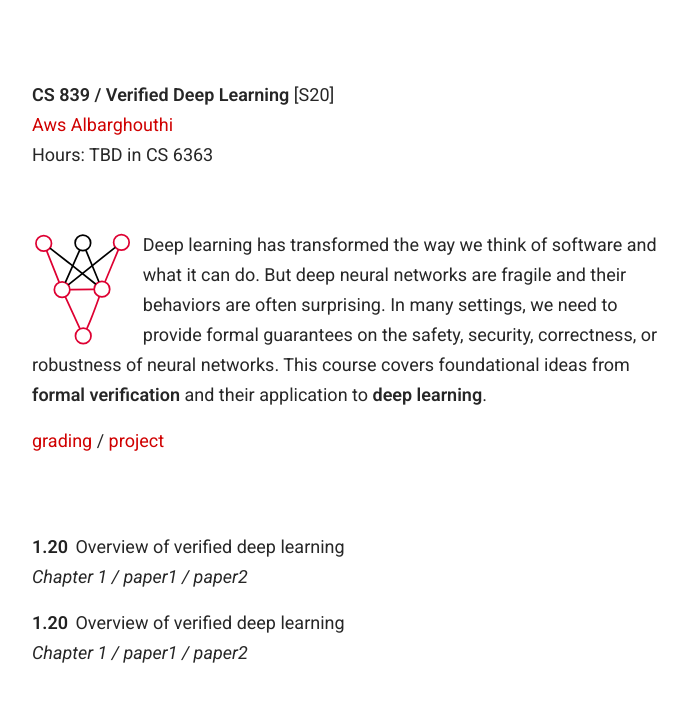
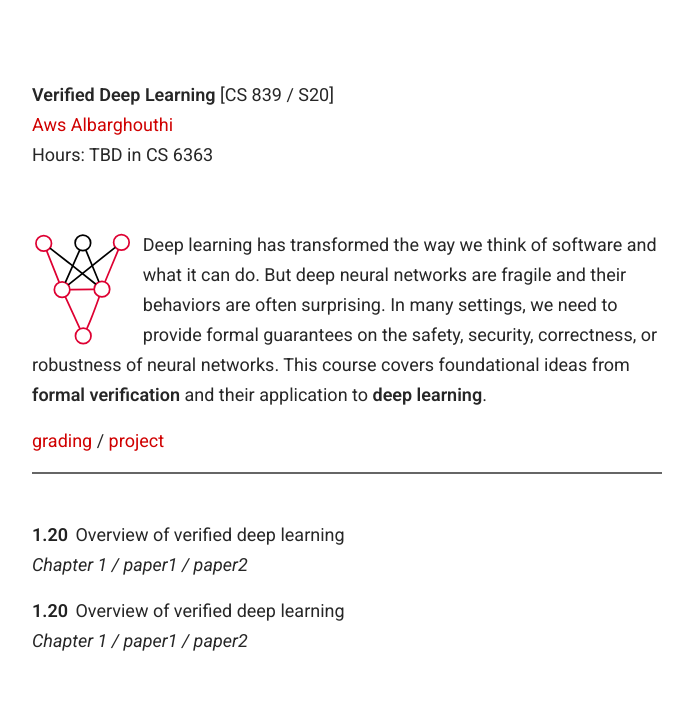
Before and after one commit to verifieddeeplearning/verifieddeeplearning.github.io, a plain HTML site: page course/index.html in a window 1280 px wide. Shown: the whole page, without its empty margins (293-980 px from the left). Drawn offline with nearby package versions, Linux system fonts and the light colour scheme.

Commit message:
clean up course website

```diff
--- a/course/index.html
+++ b/course/index.html
@@ -26,7 +26,7 @@
 <body>
 
   <div class="container-fluid">
-    <b>CS 839 / Verified Deep Learning </b> [S20]
+    <b>Verified Deep Learning </b> [CS 839 / S20]
     <br>
     <a href="www.cs.wisc.edu/~aws">Aws Albarghouthi</a>
     <br>
@@ -48,7 +48,7 @@
       <a href="">grading</a> / <a href="">project</a>
     </p>
 
-    <br>
+    <hr></hr>
     <br>
 
     <p>
```
